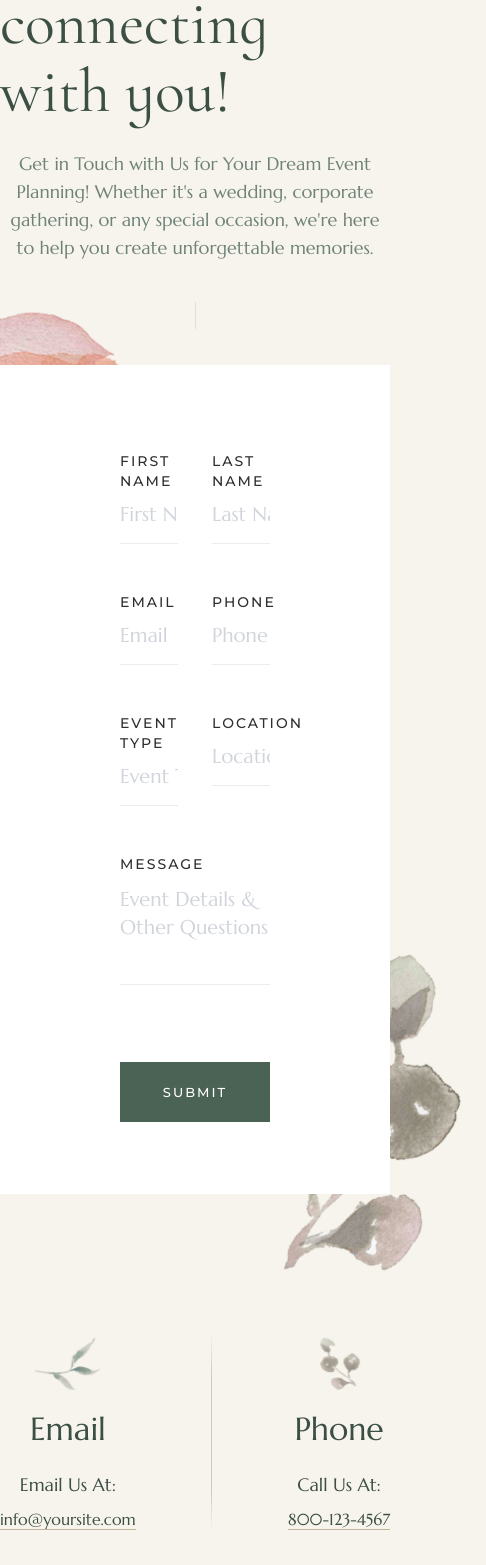
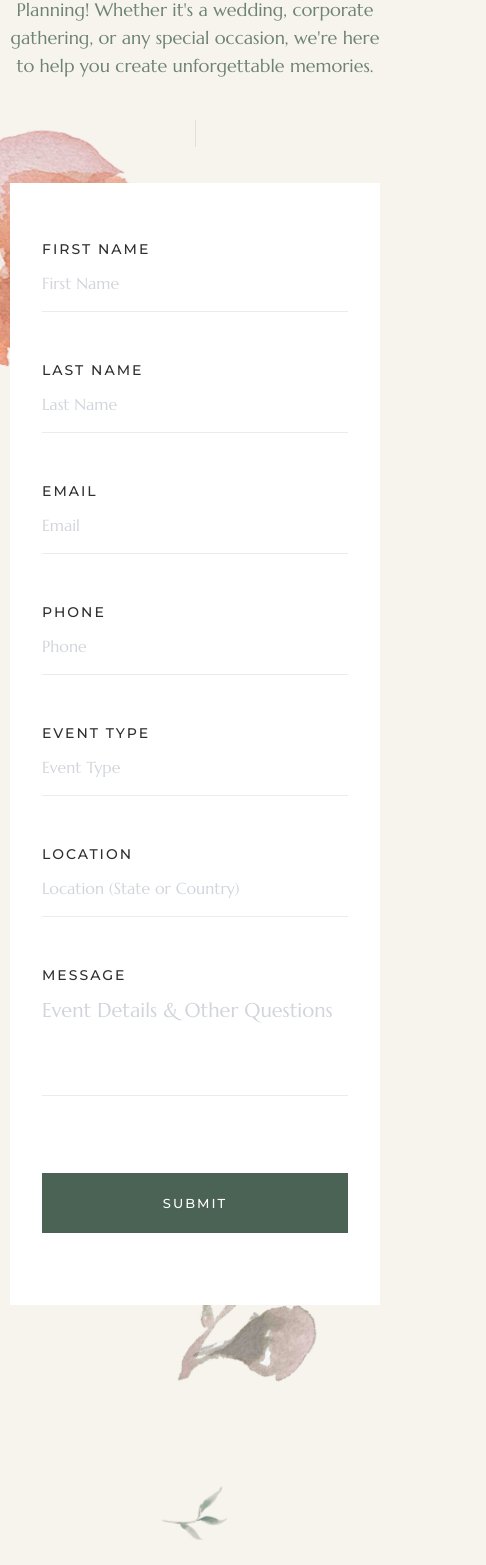
Before and after one commit to Nwife/chiforever, a Next.js app: page /contact-us in a window 390 px wide. Shown: the part 404-1969 px from the top of the page, 486 px wide, since content can reach past the window. Built offline with nearby package versions, Linux system fonts and the light colour scheme; a web font is replaced by a local one.

Commit message:
ft: contact us

```diff
--- a/src/app/contact-us/page.tsx
+++ b/src/app/contact-us/page.tsx
@@ -5,7 +5,7 @@ import Link from "next/link";
 const ContactUs = () => {
   return (
     <main>
-      <section className="max-w-[1200px] mx-auto mt-[72px] pb-[140px]">
+      <section className="max-w-[1200px] mx-auto mt-[72px] pb-[140px] px-2.5 sm:px-5 2xl:px-0">
         <div>
           <div className="flex justify-center">
             <Image src={"/svgs/leaf.svg"} width={62} height={19} alt="leaf" />
@@ -14,7 +14,7 @@ const ContactUs = () => {
             text="contact"
             styles="text-brown-100 text-center mt-3.5 mb-6"
           />
-          <h1 className="text-green-600 text-[62px] leading-[68px] max-w-[540px] mx-auto">
+          <h1 className="text-[42px] sm:text-5xl md:text-[54px] mmd:text-[62px] text-green-600 leading-[45px] sm:leading-[68px] max-w-[540px] text-center mx-auto">
             We look forward to connecting with you!
           </h1>
           <p className="text-green-400 text-lg text-center max-w-[734px] mt-6 mx-auto font-marcellus">
@@ -31,8 +31,8 @@ const ContactUs = () => {
             />
           </div>
         </div>
-        <div className="bg-white px-[120px] pt-[86px] pb-[72px] mt-9 relative">
-          <div className="grid grid-cols-2 gap-y-10 gap-x-[34px]">
+        <div className="bg-white px-8 sm:px-14 md:px-20 lg:px-[120px] pt-14 sm:pt-[86px] pb-[72px] mt-9 relative">
+          <div className="grid grid-cols-1 sm:grid-cols-2 gap-y-10 gap-x-[34px]">
             <FormInput label="First Name" />
             <FormInput label="Last Name" />
             <FormInput label="Email" />
@@ -73,7 +73,7 @@ const ContactUs = () => {
               alt="flower"
             />
           </div>
-          <div className="absolute transform -bottom-[120px] -right-24 -z-10">
+          <div className="absolute transform -bottom-[120px] right-0 xl:-right-24 -z-10">
             <Image
               src="/svgs/bigfern.svg"
               width={300}
@@ -83,12 +83,14 @@ const ContactUs = () => {
           </div>
         </div>
       </section>
-      <section className="max-w-[540px] mx-auto pb-[140px]">
-        <div className="flex items-center justify-between">
+      <section className="max-w-[540px] mx-auto pb-[140px] px-2.5 sm:px-5 2xl:px-0">
+        <div className="flex flex-col sm:flex-row items-center mt-10 sm:pt-0 sm:justify-between">
           <div className="flex flex-col items-center">
             <Image src={"/svgs/fern.svg"} width={69} height={55} alt="leaf" />
-            <p className="text-green-600 text-3xl mt-5 font-marcellus">Email</p>
-            <p className="text-green-600 mt-6 text-lg font-marcellus">
+            <p className="text-green-600 text-2xl sm:text-[26px] md:text-[28px] mmd:text-3xl mt-5 font-marcellus">
+              Email
+            </p>
+            <p className="text-green-600 mt-6 text-base lg:text-lg font-marcellus">
               Email Us At:
             </p>
             <Link
@@ -98,7 +100,7 @@ const ContactUs = () => {
               info@yoursite.com
             </Link>
           </div>
-          <div>
+          <div className="transform rotate-90 sm:rotate-0">
             <Image
               src="/svgs/long-divider.svg"
               width={1}
@@ -113,8 +115,10 @@ const ContactUs = () => {
               height={55}
               alt="leaf"
             />
-            <p className="text-green-600 text-3xl mt-5 font-marcellus">Phone</p>
-            <p className="text-green-600 mt-6 text-lg font-marcellus">
+            <p className="text-green-600 text-2xl sm:text-[26px] md:text-[28px] mmd:text-3xl mt-5 font-marcellus">
+              Phone
+            </p>
+            <p className="text-green-600 mt-6 text-base lg:text-lg font-marcellus">
               Call Us At:
             </p>
             <Link
--- a/src/components/form/FormInput.tsx
+++ b/src/components/form/FormInput.tsx
@@ -10,7 +10,7 @@ const FormInput = ({ label, placeholder }: IFormInput) => {
       <input
         type="email"
         placeholder={placeholder ?? label}
-        className="w-full pb-3.5 pt-2.5 text-xl text-black-300 placeholder-gray-300 bg-transparent tracking-normal border-b border-gray-200 focus:outline-none focus:border-gray-400 font-marcellus transition-colors"
+        className="w-full pb-3.5 pt-2.5 text-xl text-black-300 placeholder-gray-300 bg-transparent tracking-normal border-b border-gray-200 focus:outline-none focus:border-gray-400 font-marcellus transition-colors placeholder:!text-base sm:placeholder:!text-xl"
       />
     </label>
   );
```
